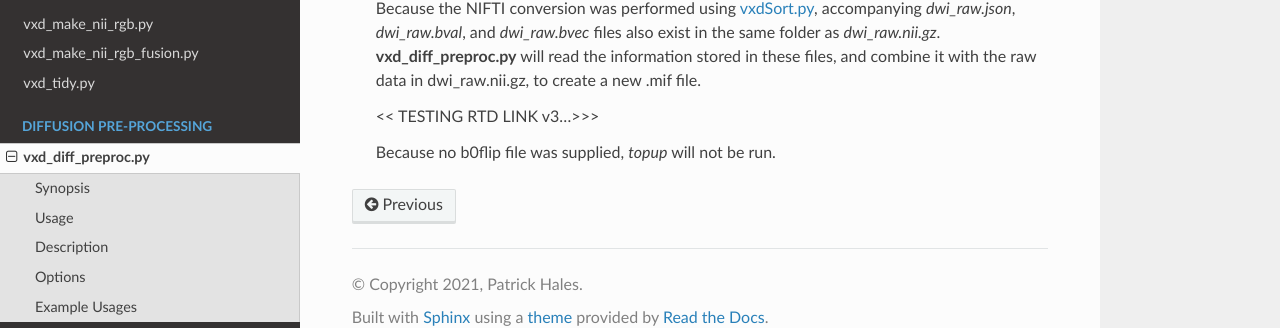
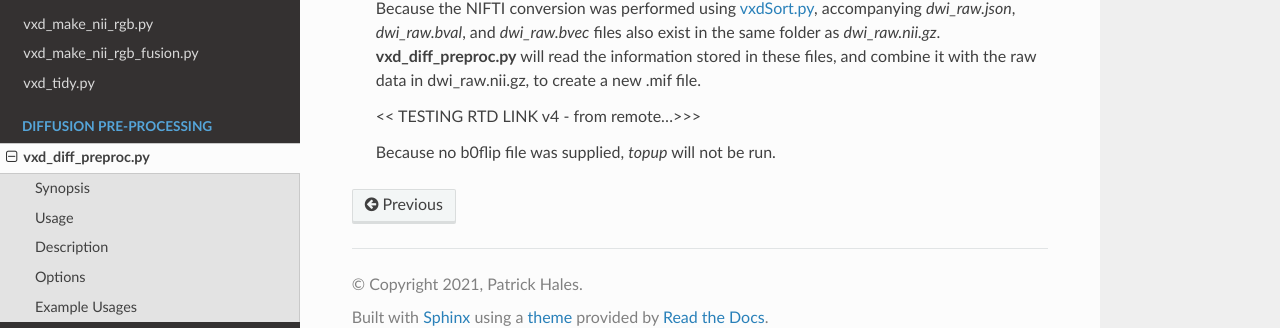
Before and after one commit to patrickhales/voxelDesk, a Sphinx documentation site: the page built from docs/source/vxdDiff/vxd_diff_preproc.rst, in a window 1280 px wide and 900 px high, scrolled down 2147 px. Shown: the part 546-874 px from the top of the window. Built offline with Sphinx 7.4.7 and the Read the Docs theme 2.0.0, drawn with Linux system fonts in a browser that asks for light colours.

```diff
--- a/docs/source/vxdDiff/vxd_diff_preproc.rst
+++ b/docs/source/vxdDiff/vxd_diff_preproc.rst
@@ -117,6 +117,7 @@
   also exist in the same folder as *dwi_raw.nii.gz*. **vxd_diff_preproc.py** will read the information stored in these files, and
   combine it with the raw data in dwi_raw.nii.gz, to create a new .mif file.
 
-  << TESTING RTD LINK v3...>>>
+  << TESTING RTD LINK v4 - from remote...>>>
+
 
   Because no b0flip file was supplied, *topup* will not be run.
```
